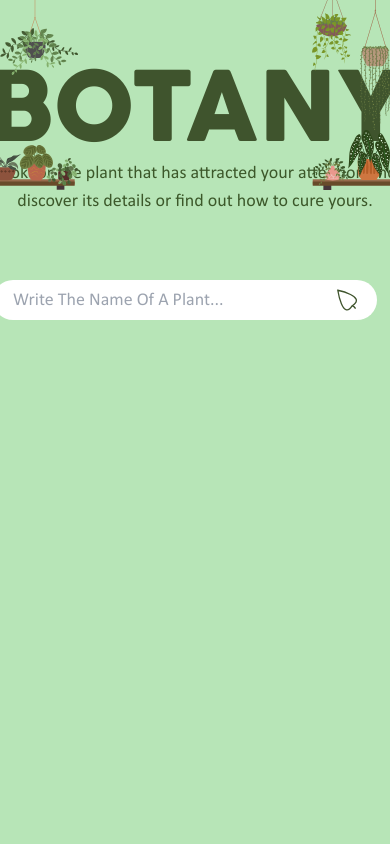
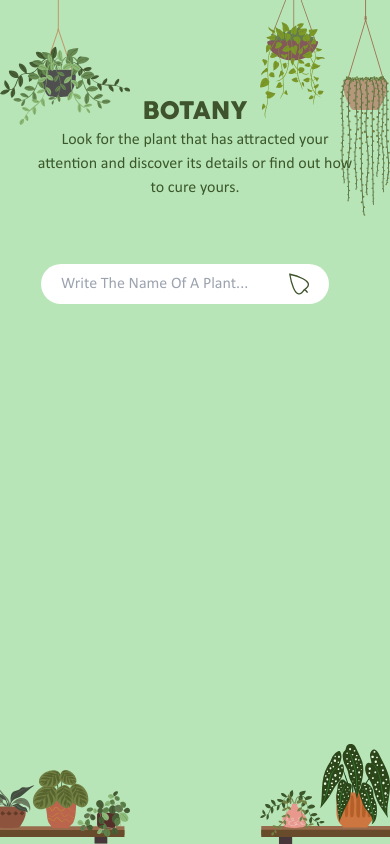
Before and after one commit to manudev-1/piantax, a React (Vite) app: page / in a window 390 px wide. Built offline with nearby package versions, Linux system fonts and the light colour scheme.

Commit message:
Phone Query

```diff
--- a/src/App.jsx
+++ b/src/App.jsx
@@ -61,43 +61,45 @@ export function App() {
 
   return (
     <div className={`App ${datas.length > 0 ? 'h-fit' : 'h-screen'} w-full flex justify-center bg-backG`}>
-      <div className="fixed w-full pointer-events-none">
+      <div className="fixed w-full h-screen pointer-events-none flex flex-col justify-between xl:h-fit xl:block">
         <section className="flex justify-between items-start">
-            <img src={sxPlant} alt="sx Plant" className="w-1/5" />
-            <img src={dxPlant} alt="dx Plant" className="w-1/5" />
+            <img src={sxPlant} alt="sx Plant" className="w-1/3 xl:w-1/5" />
+            <img src={dxPlant} alt="dx Plant" className="w-1/3 xl:w-1/5" />
         </section>
         <section className="flex justify-between items-baseline">
-            <img src={sxMenso} alt="sx Men" className="w-1/5" />
-            <img src={dxMenso} alt="dx Men" className="w-1/5" />
+            <img src={sxMenso} alt="sx Men" className="w-1/3 xl:w-1/5" />
+            <img src={dxMenso} alt="dx Men" className="w-1/3 xl:w-1/5" />
         </section>
       </div>
-      <section className="mt-16 flex flex-col items-center max-w-lg text-center text-text font-calibri text-lg">
-        <h1 className="font-cocoGoose text-8xl text-title">BOTANY</h1>
+      <section className="mt-24 flex flex-col items-center max-w-xs text-center text-text font-calibri text-base xl:text-lg xl:mt-16 xl:max-w-lg">
+        <h1 className="font-cocoGoose text-2xl text-title xl:text-8xl">BOTANY</h1>
         <p>Look for the plant that has attracted your attention and discover its details or find out how to cure yours.</p>
         <section className="mt-16 max-w-lg flex">
-            <input type="text" name="plant" id="query" className="w-96 h-10 rounded-full p-5 outline-none capitalize" placeholder="Write the name of a plant..." maxLength="25" onInput={handleChange} value={query}/>
+            <input type="text" name="plant" id="query" className="w-72 h-10 rounded-full p-5 outline-none capitalize xl:w-96" placeholder="Write the name of a plant..." maxLength="25" onInput={handleChange} value={query}/>
             <img src={searchI} alt="ricerca" className="w-5 relative -translate-x-10 cursor-pointer rounded-full" id="search" onClick={handleReq}/>
         </section>
-        <div className="block">
+        <div className="">
           {
             datas.map((data) => {
               return(
-                <section key={data.id} className="mt-10 bg-white w-96 h-96 rounded-xl overflow-hidden text-left hover:shadow-2xl duration-500">
+                <section key={data.id} className="mt-10 bg-white w-60 h-60 rounded-xl overflow-hidden text-left hover:shadow-2xl duration-500 xl:w-96 xl:h-96">
                   <img src={data.default_image.original_url === 'https://perenual.com/storage/species_image/2_abies_alba_pyramidalis/og/49255769768_df55596553_b.jpg' ? defaultNotProvided : data.default_image.original_url} alt={`${data.id} Plant`} className="h-4/6 w-full object-cover"/>
                   <div className="p-2 h-2/6 flex flex-col justify-between items-start">
                     <section className='w-full'>
                       <h1>{data.common_name}</h1>
                       <p className="text-gray-500 overflow-hidden text-ellipsis w-[calc(100%-3rem)] whitespace-nowrap" id="desc">{data.scientific_name}</p>
                     </section>
-                    <button className='bg-backG py-2 px-5 rounded-lg shadow-xl' onClick={() => {handleSingle(data.id)}}>More Info</button>
+                    <div className="w-full flex justify-end xl:block">
+                      <button className='bg-backG w-5 h-5 flex justify-center font-bold items-center rounded-lg shadow-xl xl:w-fit xl:h-fit xl:font-normal xl:py-2 xl:px-5' onClick={() => {handleSingle(data.id)}}>{window.innerWidth < 1280 ? '+' : 'More Info'}</button>
+                    </div>
                     <div className={`fixed inset-0 flex justify-center items-center bg-backSmoked duration-500 ${data.single ? 'opacity-100' : 'opacity-0 pointer-events-none'}`}>
-                      <section className='w-1/2 h-1/2 bg-white rounded-2xl overflow-hidden'>
+                      <section className='w-11/12 h-4/6 bg-white rounded-2xl overflow-hidden xl:w-1/2 xl:h-1/2'>
                         <div className="relative m-3 float-right cursor-pointer" onClick={() => {handleSingle(data.id)}}>
                           <div className="h-1 w-5 rounded-xl bg-title m-1 rotate-45 translate-y-1"></div>
                           <div className="h-1 w-5 rounded-xl bg-title m-1 -rotate-45 -translate-y-1"></div>
                         </div>
                         <div className="w-full h-1/3 pl-5 pt-5 bg-backG">
-                          <img src={data.default_image.small_url === 'https://perenual.com/storage/species_image/2_abies_alba_pyramidalis/small/49255769768_df55596553_b.jpg' ? defaultNotProvided : data.default_image.small_url} alt={data.default_image.small_url} className='w-1/6 h-[calc(100% + 1rem)] object-cover rounded-lg'/>
+                          <img src={data.default_image.small_url === 'https://perenual.com/storage/species_image/2_abies_alba_pyramidalis/small/49255769768_df55596553_b.jpg' ? defaultNotProvided : data.default_image.small_url} alt={data.default_image.small_url} className='w-1/3 h-[calc(100%+20px)] object-cover rounded-lg xl:w-1/6 xl:h-[calc(100% + 1rem)]'/>
                         </div>
                         <div className="flex justify-between h-2/3">
                           <section className='pt-6 pl-5 font-bold flex flex-col justify-evenly'>
@@ -115,7 +117,7 @@ export function App() {
                               }</div></h1>
                             <h1>Watering: <span className='text-gray-500 font-normal'>{data.watering}</span></h1>
                           </section>
-                          <img src={dxMenso} alt="" className='w-56'/>
+                          {window.innerWidth < 1280 ? '' : <img src={dxMenso} alt="" className='w-56'/>}
                         </div>
                       </section>
                     </div>
```
